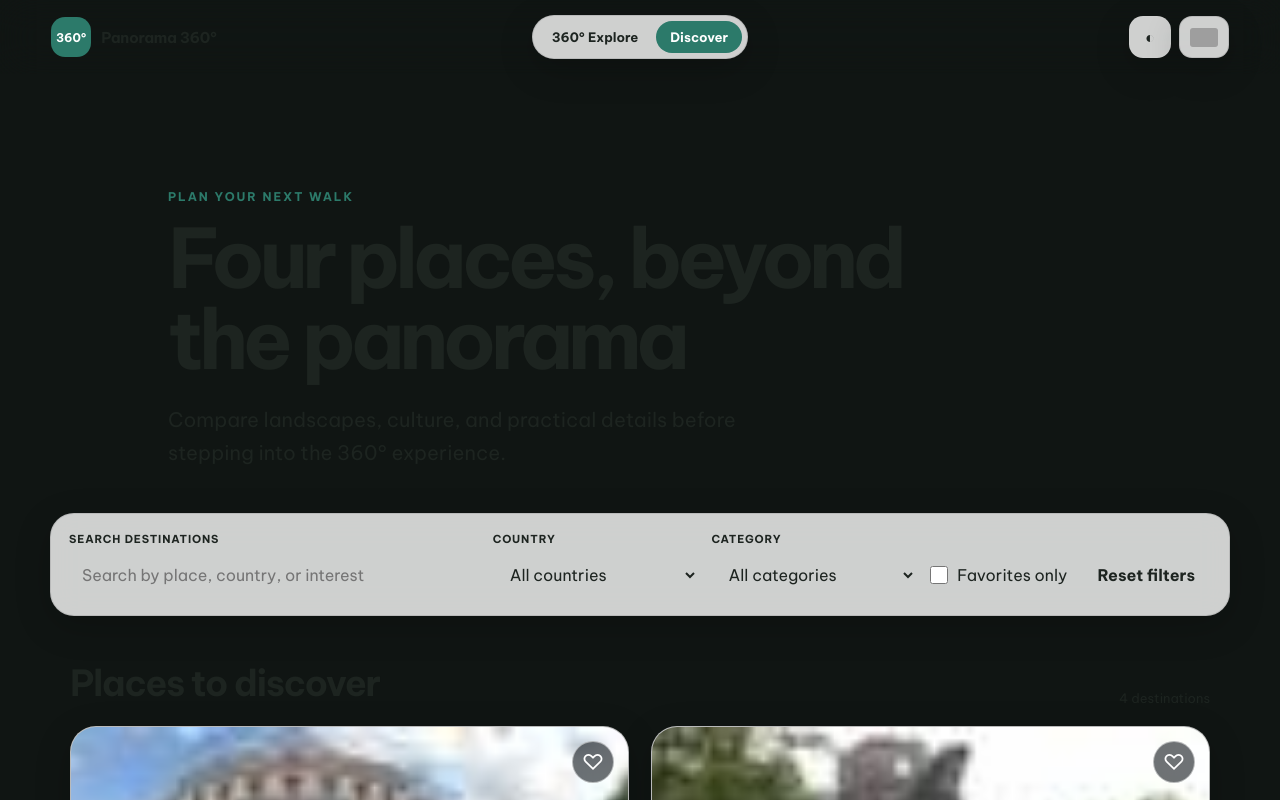
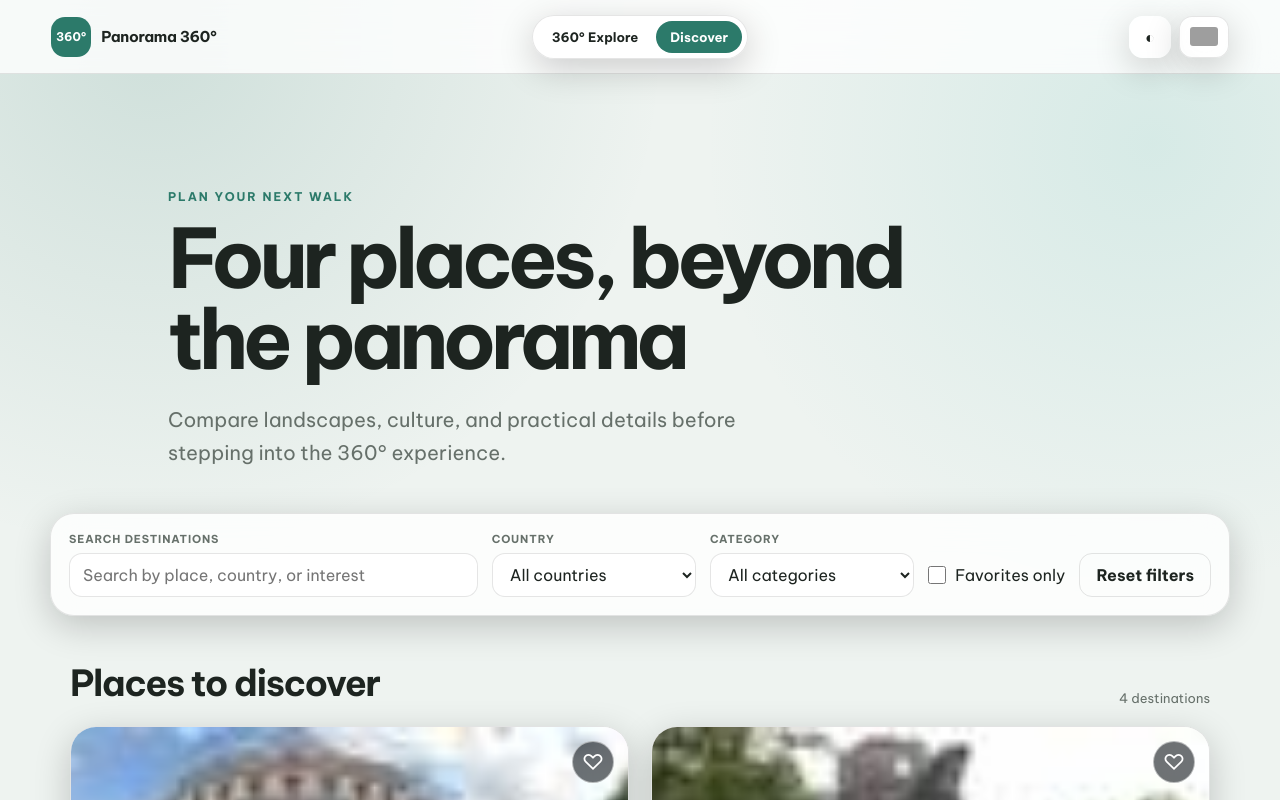
Before and after one commit to minhtuan12/virtual-demo, a React (Vite) app: page /discover in a window 1280 px wide. Built offline with nearby package versions, Linux system fonts and the light colour scheme; grey boxes are pictures that could not be loaded.

Commit message:
fix: make discover page production ready

```diff
--- a/src/features/discover/DestinationDetails.tsx
+++ b/src/features/discover/DestinationDetails.tsx
@@ -44,6 +44,7 @@ export function DestinationDetails({ item, onClose }: { item: DiscoverDestinatio
           <div><dt>{t('discover.modal.season')}</dt><dd>{t(item.seasonKey)}</dd></div>
           <div><dt>{t('discover.modal.terrain')}</dt><dd>{t(item.terrainKey)}</dd></div>
         </dl>
+        <p className="destination-attribution"><span>{t('discover.modal.attribution')}</span><a href={item.credit.source} target="_blank" rel="noreferrer">{item.credit.author} · {item.credit.license}</a></p>
         <a className="modal-open-360" href={`/?destination=${item.id}`}>{t('discover.actions.open360')}</a>
       </div>
     </section>
--- a/src/features/discover/discoverData.ts
+++ b/src/features/discover/discoverData.ts
@@ -1,4 +1,4 @@
-import { destinationById } from '../../data/tour'
+import { destinationById, type Credit } from '../../data/tour'
 
 export type DiscoverCategory = 'culture' | 'nature' | 'coast'
 
@@ -8,6 +8,7 @@ export interface DiscoverDestination {
   country: 'latvia' | 'netherlands' | 'germany'
   category: DiscoverCategory
   thumbnail: string
+  credit: Credit
   durationKey: string
   seasonKey: string
   terrainKey: string
@@ -17,7 +18,7 @@ export interface DiscoverDestination {
 function item(id: string, destinationKey: DiscoverDestination['destinationKey'], country: DiscoverDestination['country'], category: DiscoverCategory, fact: string, tags: string[]): DiscoverDestination {
   const destination = destinationById(id)
   if (!destination) throw new Error(`Unknown discover destination: ${id}`)
-  return { id, destinationKey, country, category, thumbnail: destination.thumbnail, durationKey: `discover.facts.${fact}.duration`, seasonKey: `discover.facts.${fact}.season`, terrainKey: `discover.facts.${fact}.terrain`, tagKeys: tags.map((tag) => `discover.tags.${tag}`) }
+  return { id, destinationKey, country, category, thumbnail: destination.thumbnail, credit: destination.credit, durationKey: `discover.facts.${fact}.duration`, seasonKey: `discover.facts.${fact}.season`, terrainKey: `discover.facts.${fact}.terrain`, tagKeys: tags.map((tag) => `discover.tags.${tag}`) }
 }
 
 export const discoverDestinations: DiscoverDestination[] = [
--- a/src/styles/discover.css
+++ b/src/styles/discover.css
@@ -13,7 +13,7 @@
 .site-navigation a {
   padding: 8px 14px;
   border-radius: 999px;
-  color: var(--text);
+  color: var(--fg);
   font-size: 13px;
   font-weight: 700;
   text-decoration: none;
@@ -24,14 +24,18 @@
 .site-navigation a.active { background: var(--accent); color: #fff; }
 
 .discover-page {
-  min-height: 100%;
-  overflow: auto;
-  color: var(--text);
+  height: 100%;
+  overflow-y: auto;
+  overscroll-behavior: contain;
+  color: var(--fg);
   background:
     radial-gradient(circle at 12% 5%, color-mix(in srgb, var(--accent) 16%, transparent), transparent 32rem),
     radial-gradient(circle at 90% 18%, rgba(72, 181, 171, .14), transparent 28rem),
-    var(--bg);
+    #eef3f0;
 }
+
+@media (prefers-color-scheme: dark) { :root:not([data-theme="light"]) .discover-page { background-color: #101513; } }
+:root[data-theme="dark"] .discover-page { background-color: #101513; }
 
 .discover-header {
   position: sticky;
@@ -43,17 +47,17 @@
   gap: 24px;
   min-height: 74px;
   padding: 10px clamp(18px, 4vw, 64px);
-  border-bottom: 1px solid var(--border);
-  background: color-mix(in srgb, var(--bg) 82%, transparent);
+  border-bottom: 1px solid var(--line);
+  background: var(--glass);
   backdrop-filter: blur(20px);
 }
 
 .discover-header .site-navigation { position: static; transform: none; }
-.discover-brand { display: inline-flex; align-items: center; gap: 10px; width: max-content; color: var(--text); text-decoration: none; }
+.discover-brand { display: inline-flex; align-items: center; gap: 10px; width: max-content; color: var(--fg); text-decoration: none; }
 .discover-brand span { display: grid; width: 40px; height: 40px; place-items: center; border-radius: 14px; background: var(--accent); color: #fff; font-size: 12px; font-weight: 800; }
 .discover-brand strong { font-size: 15px; letter-spacing: -.02em; }
 .discover-header-actions { justify-self: end; display: flex; align-items: center; gap: 8px; }
-.discover-header-actions .theme-button { width: 42px; height: 42px; border: 0; border-radius: 14px; color: var(--text); cursor: pointer; }
+.discover-header-actions .theme-button { width: 42px; height: 42px; border: 0; border-radius: 14px; color: var(--fg); cursor: pointer; }
 .discover-header-actions .language-picker { position: relative; top: auto; right: auto; }
 
 .discover-hero {
@@ -64,7 +68,7 @@
 
 .discover-hero .eyebrow { margin: 0 0 14px; color: var(--accent); font-size: 12px; font-weight: 800; letter-spacing: .16em; text-transform: uppercase; }
 .discover-hero h1 { max-width: 760px; margin: 0; font-size: clamp(42px, 7vw, 82px); font-weight: 750; letter-spacing: -.065em; line-height: .98; text-wrap: balance; }
-.discover-hero > p:last-child { max-width: 650px; margin: 24px 0 0; color: var(--muted); font-size: clamp(16px, 2vw, 20px); line-height: 1.65; }
+.discover-hero > p:last-child { max-width: 650px; margin: 24px 0 0; color: var(--mute); font-size: clamp(16px, 2vw, 20px); line-height: 1.65; }
 
 .discover-filters {
   display: grid;
@@ -78,52 +82,55 @@
 }
 
 .discover-filters label:not(.favorites-check) { display: grid; gap: 7px; }
-.discover-filters label > span { color: var(--muted); font-size: 11px; font-weight: 800; letter-spacing: .08em; text-transform: uppercase; }
-.discover-filters input[type="search"], .discover-filters select { width: 100%; min-height: 44px; padding: 0 13px; border: 1px solid var(--border); border-radius: 13px; outline: none; background: color-mix(in srgb, var(--panel) 80%, transparent); color: var(--text); font: inherit; }
+.discover-filters label > span { color: var(--mute); font-size: 11px; font-weight: 800; letter-spacing: .08em; text-transform: uppercase; }
+.discover-filters input[type="search"], .discover-filters select { width: 100%; min-height: 44px; padding: 0 13px; border: 1px solid var(--line); border-radius: 13px; outline: none; background: var(--glass); color: var(--fg); font: inherit; }
 .discover-filters input:focus, .discover-filters select:focus { border-color: var(--accent); box-shadow: 0 0 0 3px color-mix(in srgb, var(--accent) 18%, transparent); }
 .favorites-check { display: flex; align-items: center; gap: 9px; min-height: 44px; white-space: nowrap; cursor: pointer; }
 .favorites-check input { width: 18px; height: 18px; accent-color: var(--accent); }
-.reset-filter, .empty-state button { min-height: 44px; padding: 0 16px; border: 1px solid var(--border); border-radius: 13px; background: transparent; color: var(--text); font-weight: 700; cursor: pointer; }
+.reset-filter, .empty-state button { min-height: 44px; padding: 0 16px; border: 1px solid var(--line); border-radius: 13px; background: transparent; color: var(--fg); font-weight: 700; cursor: pointer; }
 
 .discover-results { max-width: 1180px; margin: 0 auto; padding: 0 20px 80px; }
 .results-heading { display: flex; align-items: end; justify-content: space-between; gap: 20px; margin-bottom: 20px; }
 .results-heading h2 { margin: 0; font-size: clamp(24px, 4vw, 36px); letter-spacing: -.04em; }
-.results-heading span { color: var(--muted); font-size: 13px; }
+.results-heading span { color: var(--mute); font-size: 13px; }
 .destination-grid { display: grid; grid-template-columns: repeat(2, minmax(0, 1fr)); gap: 22px; }
 .destination-card { overflow: hidden; border-radius: 26px; transition: transform .25s ease, box-shadow .25s ease; }
 .destination-card:hover { transform: translateY(-4px); box-shadow: 0 24px 60px rgba(0, 0, 0, .14); }
-.destination-image { position: relative; aspect-ratio: 16 / 9; overflow: hidden; background: var(--panel); }
+.destination-image { position: relative; aspect-ratio: 16 / 9; overflow: hidden; background: var(--glass); }
 .destination-image img { width: 100%; height: 100%; object-fit: cover; transition: transform .6s cubic-bezier(.2,.7,.2,1); }
 .destination-card:hover .destination-image img { transform: scale(1.035); }
 .favorite-button { position: absolute; top: 14px; right: 14px; display: grid; width: 42px; height: 42px; place-items: center; border: 1px solid rgba(255,255,255,.5); border-radius: 50%; background: rgba(15,20,25,.6); color: #fff; font-size: 22px; cursor: pointer; backdrop-filter: blur(12px); }
 .destination-card-body { padding: 23px; }
 .card-kicker { display: flex; justify-content: space-between; gap: 12px; color: var(--accent); font-size: 11px; font-weight: 800; letter-spacing: .08em; text-transform: uppercase; }
 .destination-card h2 { margin: 12px 0 3px; font-size: 27px; letter-spacing: -.04em; }
-.destination-location { margin: 0 0 13px; color: var(--muted); font-size: 13px; }
-.destination-card-body > p:not(.destination-location) { min-height: 3.2em; margin: 0; color: var(--muted); line-height: 1.6; }
+.destination-location { margin: 0 0 13px; color: var(--mute); font-size: 13px; }
+.destination-card-body > p:not(.destination-location) { min-height: 3.2em; margin: 0; color: var(--mute); line-height: 1.6; }
 .tag-list { display: flex; flex-wrap: wrap; gap: 7px; margin: 18px 0; }
-.tag-list span { padding: 6px 9px; border: 1px solid var(--border); border-radius: 999px; color: var(--muted); font-size: 11px; }
+.tag-list span { padding: 6px 9px; border: 1px solid var(--line); border-radius: 999px; color: var(--mute); font-size: 11px; }
 .card-actions { display: flex; gap: 10px; }
 .card-actions button, .card-actions a { flex: 1; display: grid; min-height: 44px; place-items: center; border: 1px solid var(--accent); border-radius: 13px; font: inherit; font-weight: 750; text-decoration: none; cursor: pointer; }
 .card-actions button { background: transparent; color: var(--accent); }
 .card-actions a { background: var(--accent); color: #fff; }
 .empty-state { padding: 64px 24px; border-radius: 24px; text-align: center; }
 .empty-state h2 { margin: 0 0 8px; }
-.empty-state p { margin: 0 0 20px; color: var(--muted); }
+.empty-state p { margin: 0 0 20px; color: var(--mute); }
 
 .destination-modal-backdrop { position: fixed; z-index: 100; inset: 0; display: grid; place-items: center; padding: 20px; background: rgba(5, 9, 12, .68); backdrop-filter: blur(10px); }
-.destination-modal { position: relative; display: grid; grid-template-columns: minmax(260px, .9fr) minmax(340px, 1.1fr); width: min(920px, 100%); max-height: min(760px, calc(100vh - 40px)); overflow: auto; border-radius: 28px; background: var(--panel); }
+.destination-modal { position: relative; display: grid; grid-template-columns: minmax(260px, .9fr) minmax(340px, 1.1fr); width: min(920px, 100%); max-height: min(760px, calc(100vh - 40px)); overflow: auto; border-radius: 28px; background: var(--glass); }
 .destination-modal > img { width: 100%; height: 100%; min-height: 520px; object-fit: cover; }
 .destination-modal-content { padding: clamp(26px, 5vw, 52px); }
 .destination-modal-content h2 { margin: 8px 0 4px; font-size: clamp(32px, 5vw, 52px); letter-spacing: -.055em; line-height: 1; }
-.destination-modal-content > p:not(.modal-kicker, .destination-location) { color: var(--muted); line-height: 1.65; }
+.destination-modal-content > p:not(.modal-kicker, .destination-location) { color: var(--mute); line-height: 1.65; }
 .modal-kicker { margin: 0; color: var(--accent); font-size: 11px; font-weight: 800; letter-spacing: .1em; text-transform: uppercase; }
 .destination-modal-content h3 { margin: 28px 0 12px; font-size: 14px; }
 .destination-facts { display: grid; gap: 9px; margin: 0 0 28px; }
-.destination-facts div { display: flex; justify-content: space-between; gap: 18px; padding-bottom: 9px; border-bottom: 1px solid var(--border); }
-.destination-facts dt { color: var(--muted); }
+.destination-facts div { display: flex; justify-content: space-between; gap: 18px; padding-bottom: 9px; border-bottom: 1px solid var(--line); }
+.destination-facts dt { color: var(--mute); }
 .destination-facts dd { margin: 0; font-weight: 700; text-align: right; }
-.modal-close { position: absolute; z-index: 2; top: 14px; right: 14px; display: grid; width: 42px; height: 42px; place-items: center; border: 1px solid var(--border); border-radius: 50%; background: color-mix(in srgb, var(--panel) 86%, transparent); color: var(--text); font-size: 25px; cursor: pointer; backdrop-filter: blur(12px); }
+.destination-attribution { display: grid; gap: 3px; margin: -12px 0 20px; font-size: 11px; }
+.destination-attribution span { color: var(--mute); text-transform: uppercase; letter-spacing: .08em; }
+.destination-attribution a { color: var(--fg); }
+.modal-close { position: absolute; z-index: 2; top: 14px; right: 14px; display: grid; width: 42px; height: 42px; place-items: center; border: 1px solid var(--line); border-radius: 50%; background: var(--glass); color: var(--fg); font-size: 25px; cursor: pointer; backdrop-filter: blur(12px); }
 .modal-open-360 { display: grid; min-height: 48px; place-items: center; border-radius: 14px; background: var(--accent); color: #fff; font-weight: 800; text-decoration: none; }
 
 @media (max-width: 900px) {
@@ -134,7 +141,7 @@
 }
 
 @media (max-width: 680px) {
-  .site-navigation { top: auto; bottom: 14px; }
+  .site-navigation { top: 72px; bottom: auto; }
   .discover-header { position: relative; gap: 10px; padding-inline: 16px; }
   .discover-header .site-navigation { width: 100%; }
   .discover-header .site-navigation a { flex: 1; text-align: center; }
```
Also changed, not shown: 2 other files (tests, documents, lock files or other folders).
